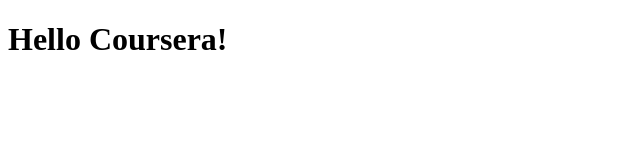
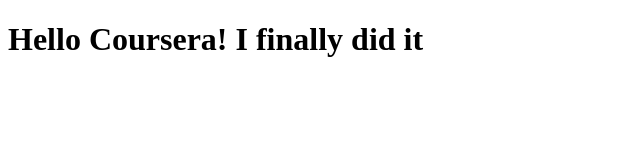
Before and after one commit to shambihamisi/coursera-test, a plain HTML site: page site/index.html in a window 1280 px wide. Shown: the whole page, without its empty margins (0-640 px from the left). Drawn offline with Linux system fonts and the light colour scheme.

Commit message:
Small addition to our page content

```diff
--- a/site/index.html
+++ b/site/index.html
@@ -6,6 +6,6 @@
 	<title>Hello Coursera!</title>
 </head>
 <body>
-<h1>Hello Coursera!</h1>
+<h1>Hello Coursera! I finally did it</h1>
 </body>
 </html>
```
